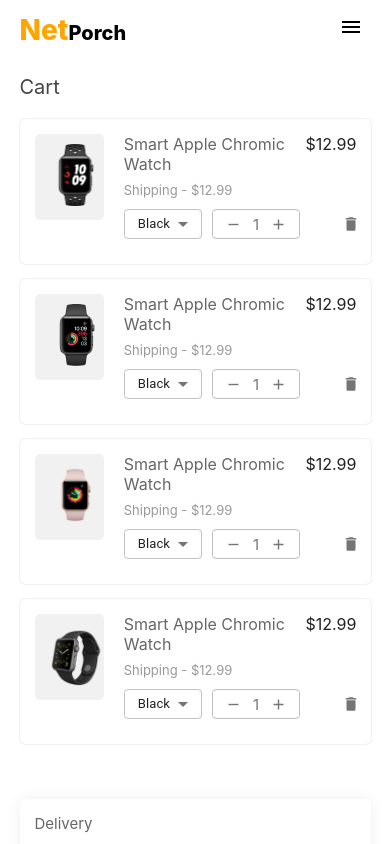
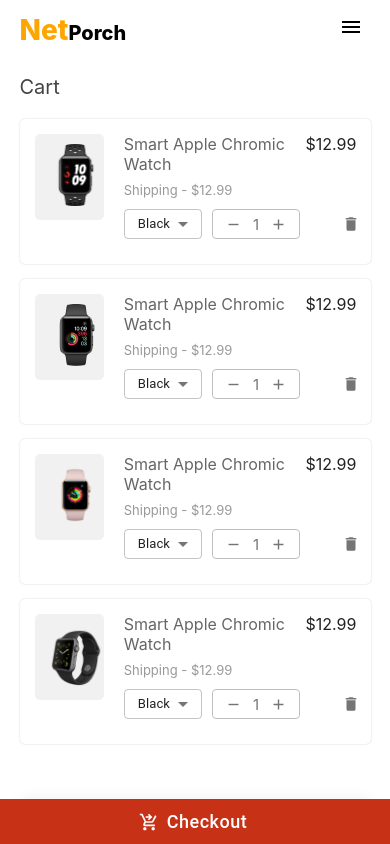
Before and after one commit to boskitech/neekseats, a React (Create React App) app: page /cart in a window 390 px wide. Shown: the top 844 px of the page. Built offline with nearby package versions, Linux system fonts and the light colour scheme.

Commit message:
mobile cart

```diff
--- a/src/pages/cart/Cart.js
+++ b/src/pages/cart/Cart.js
@@ -3,6 +3,7 @@ import MuiSelect from "@mui/material/Select";
 import { styled } from "@mui/system";
 import { useState } from "react";
 import DeleteIcon from "@mui/icons-material/Delete";
+import ShoppingCartCheckoutIcon from "@mui/icons-material/ShoppingCartCheckout";
 import AddIcon from "@mui/icons-material/Add";
 import RemoveIcon from "@mui/icons-material/Remove";
 import Watch1 from "../../assets/img/watch_img_27.png";
@@ -175,6 +176,27 @@ const Cart = () => {
   const QuantityDiv = styled("div")(({ theme }) => ({
     fontSize: "15px",
     padding: "1px",
+  }));
+
+  const StyledMobileCheckoutButton = styled(Button)(({ theme }) => ({
+    backgroundColor: "#c73217",
+    color: "white",
+    width: "100%",
+    height: "45px",
+    textTransform: "capitalize",
+    margin: "0",
+    padding: "10px",
+    fontSize: "18px",
+    bottom: "0px",
+    zIndex: "999",
+    position: "fixed",
+    borderRadius: "0px",
+    "&:hover": {
+      backgroundColor: "#416cb7",
+    },
+    [theme.breakpoints.up("md")]: {
+      display: "none",
+    },
   }));
 
   return (
@@ -659,6 +681,9 @@ const Cart = () => {
           </Grid>
         </Grid>
       </CartBody>
+      <StyledMobileCheckoutButton startIcon={<ShoppingCartCheckoutIcon />}>
+        Checkout
+      </StyledMobileCheckoutButton>
     </motion.div>
   );
 };
```
